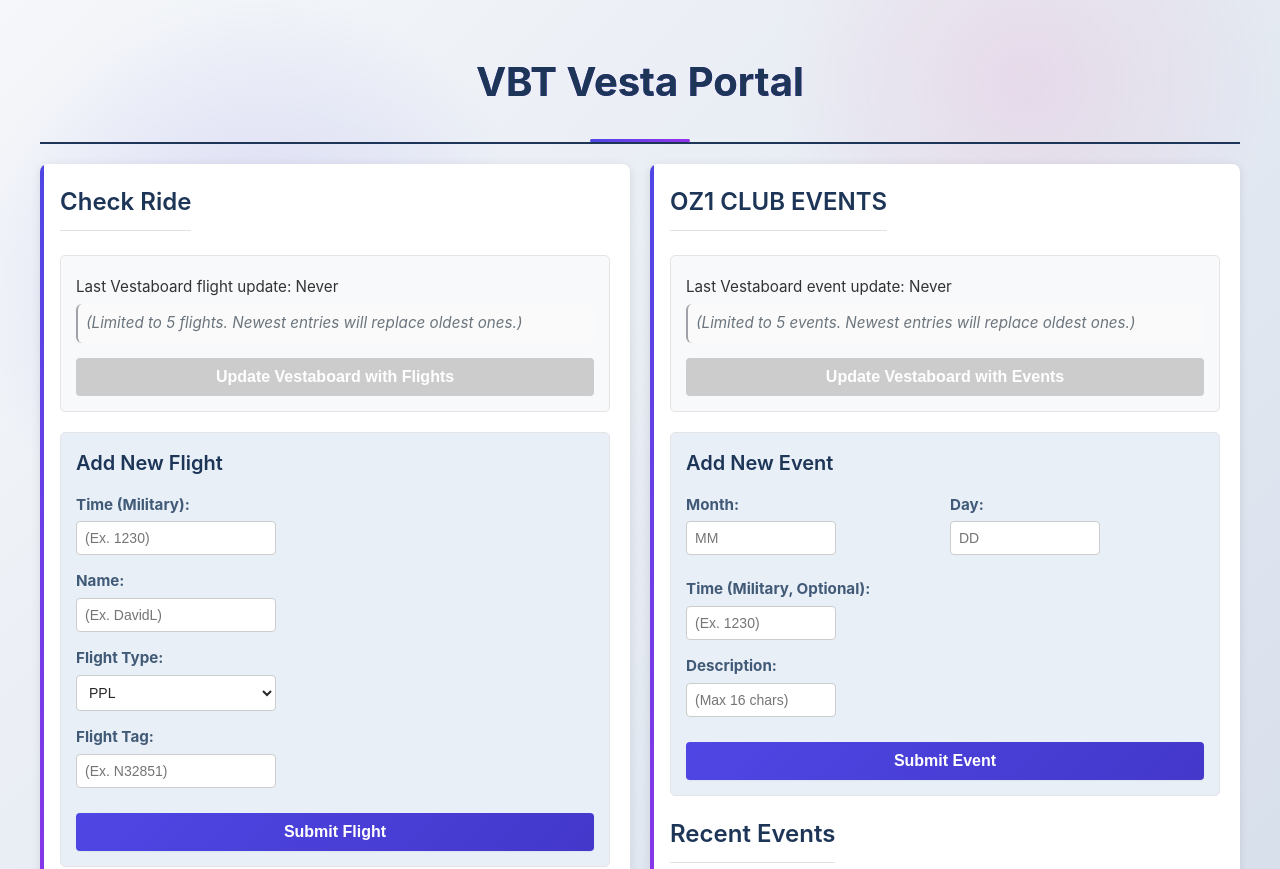
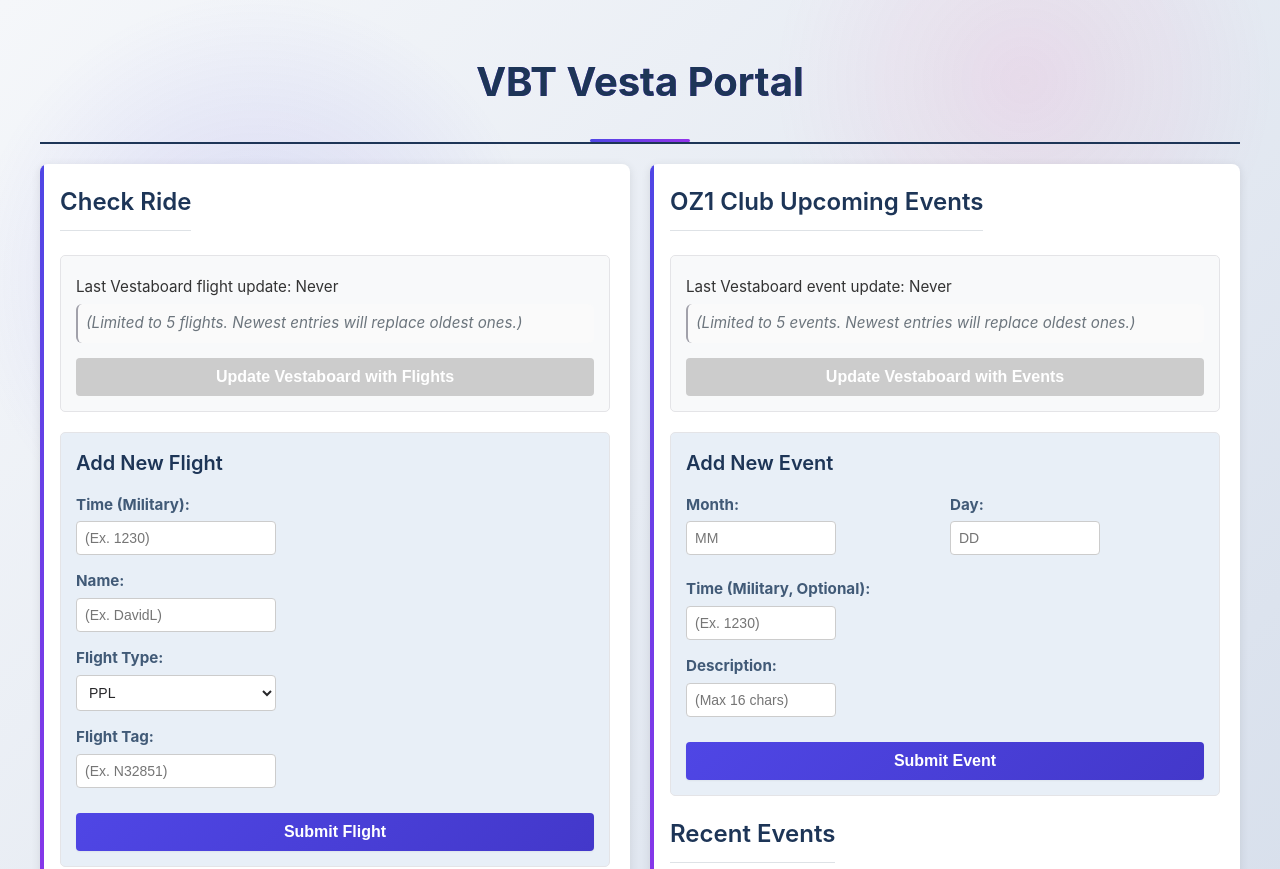
Before and after one commit to carloszamora0822/VBT-Web-Application, a React (Create React App) app in the folder client/: page / in a window 1280 px wide. Shown: the top 869 px of the page. Built offline with nearby package versions, Linux system fonts and the light colour scheme; no server answers.

Commit message:
Debugging dependancies

```diff
--- a/client/src/App.js
+++ b/client/src/App.js
@@ -774,7 +774,7 @@ function App() {
 
         {/* Right side - Events */}
         <div className="panel events-panel">
-          <h2>OZ1 CLUB EVENTS</h2>
+          <h2>OZ1 Club Upcoming Events</h2>
           <div className="status-section">
             <p>Last Vestaboard event update: {formatUpdateTime(lastEventUpdate)}</p>
             <p className="note">
```
